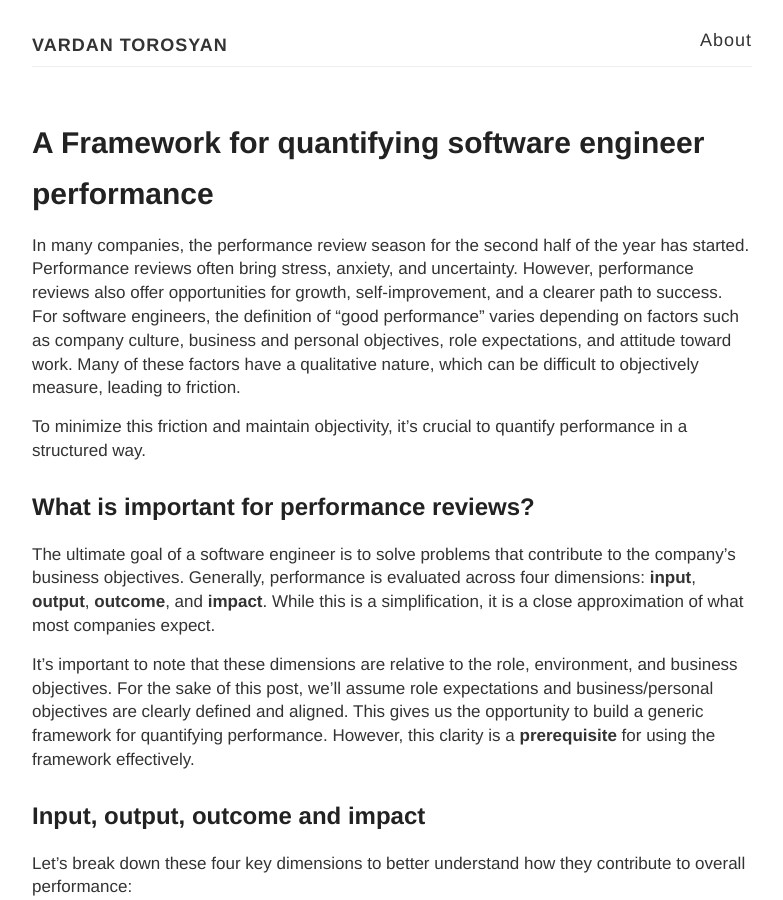
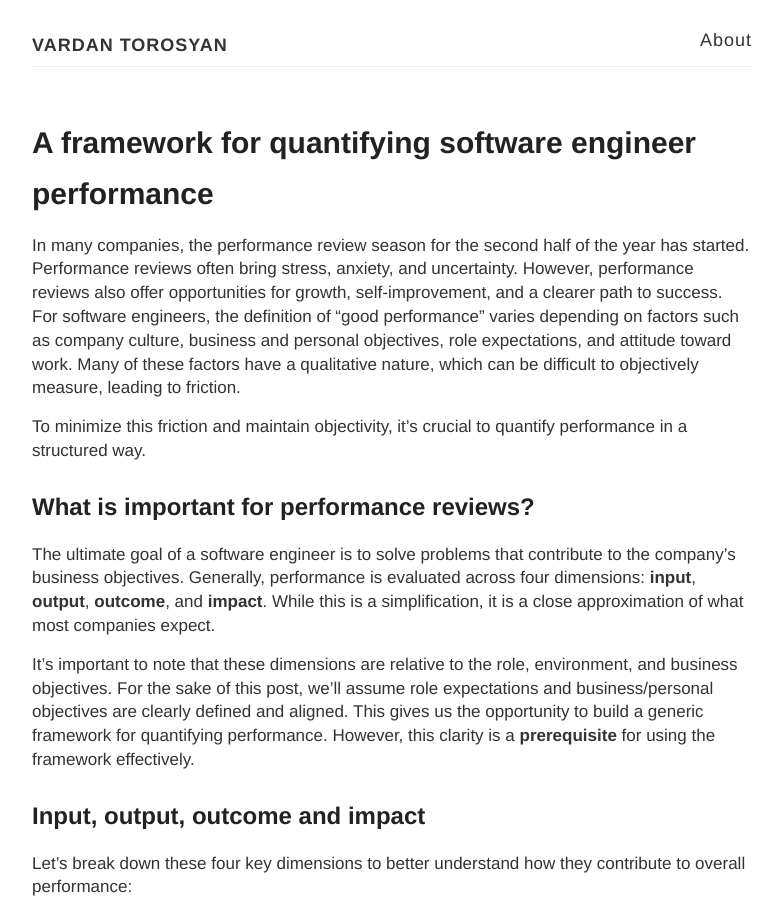
Before and after one commit to vtorosyan/vtorosyan.github.io, a Jekyll site: the page built from _posts/2024/2024-09-21-performance-reviews-quantification.md, in a window 1280 px wide and 900 px high. Shown: the whole window, without its empty margins (248-1031 px from the left). Built offline with Jekyll 4.4.1, drawn with Linux system fonts in a browser that asks for light colours; comment, search, counter and statistics services are not loaded.

Commit message:
Fixing a typo

```diff
--- a/_posts/2024/2024-09-21-performance-reviews-quantification.md
+++ b/_posts/2024/2024-09-21-performance-reviews-quantification.md
@@ -1,6 +1,6 @@
 ---
 layout: post
-title: A Framework for quantifying software engineer performance
+title: A framework for quantifying software engineer performance
 ---
 
 In many companies, the performance review season for the second half of the year has started. Performance reviews often bring stress, anxiety, and uncertainty. However, performance reviews also offer opportunities for growth, self-improvement, and a clearer path to success. For software engineers, the definition of "good performance" varies depending on factors such as company culture, business and personal objectives, role expectations, and attitude toward work. Many of these factors have a qualitative nature, which can be difficult to objectively measure, leading to friction.
```
